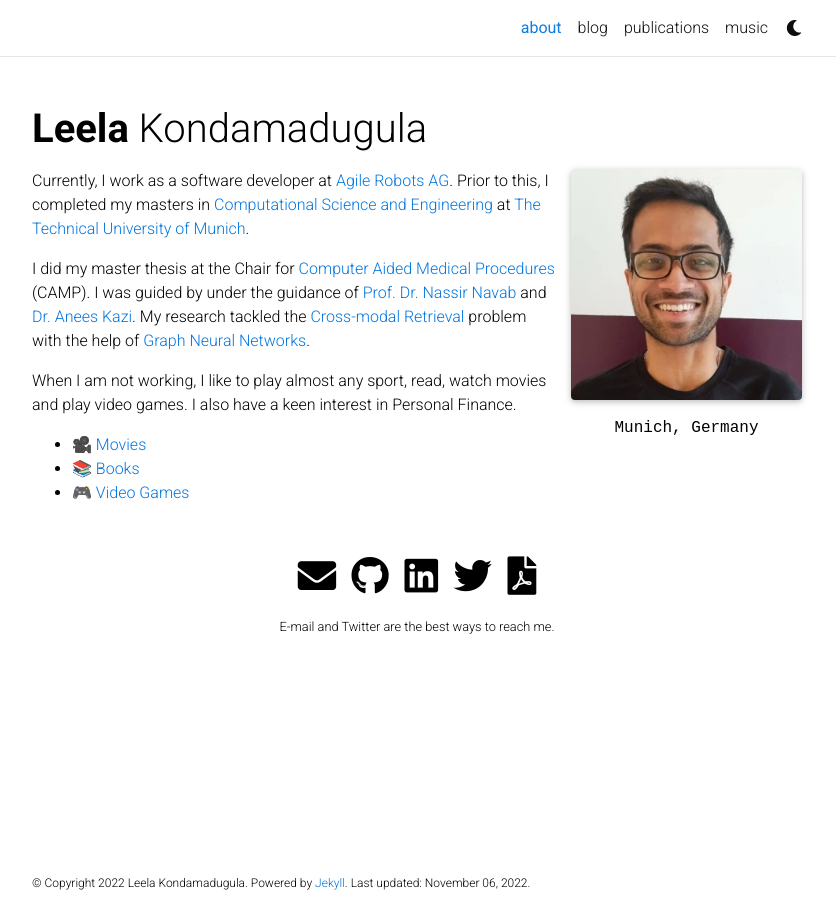
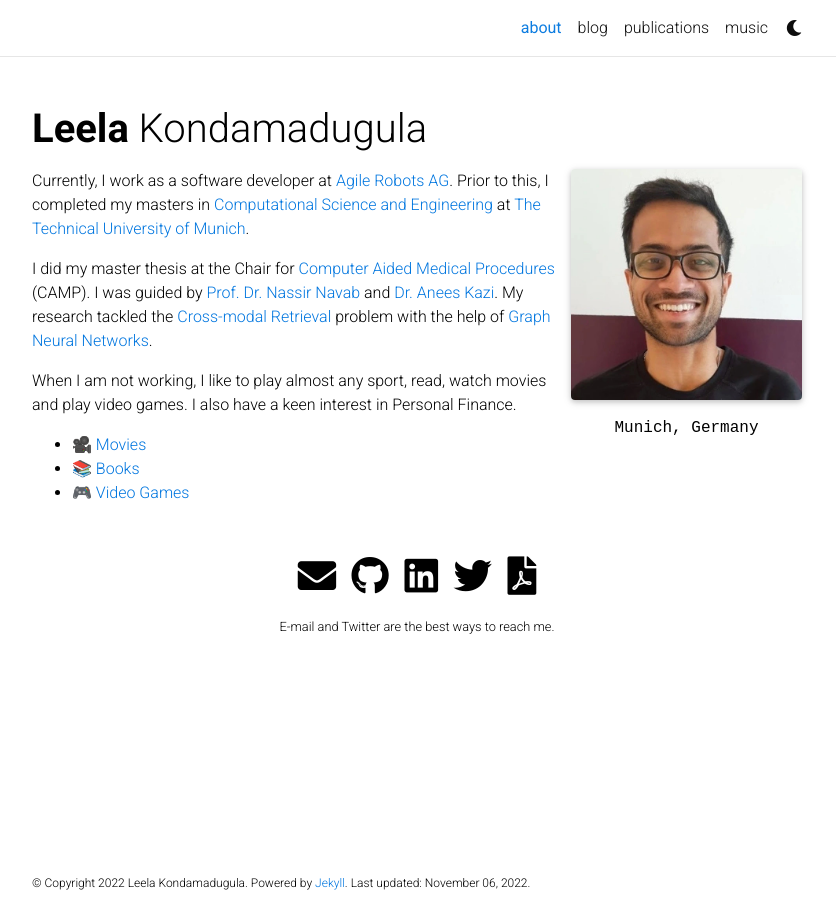
Before and after one commit to masaaldosey/masaaldosey.github.io, a Jekyll site: the page built from _pages/about.md, in a window 1280 px wide. Shown: the whole page, without its empty margins (223-1059 px from the left). Built offline with Jekyll 4.4.1, drawn with Linux system fonts in a browser that asks for light colours; full-size pictures stand in for the smaller copies a plugin makes; comment, search, counter and statistics services are not loaded; a style sheet for code colours, icons or effects is not loaded.

Commit message:
fixed gramar in about.md

```diff
--- a/_pages/about.md
+++ b/_pages/about.md
@@ -18,7 +18,7 @@ social: true  # includes social icons at the bottom of the page
 
 Currently, I work as a software developer at [Agile Robots AG](https://www.agile-robots.com/){:target="\_blank"}. Prior to this, I completed my masters in [Computational Science and Engineering](https://www.in.tum.de/in/fuer-studieninteressierte/master-studiengaenge/computational-science-and-engineering/){:target="\_blank"} at [The Technical University of Munich](https://www.tum.de/){:target="\_blank"}.
 
-I did my master thesis at the Chair for [Computer Aided Medical Procedures](https://www.cs.cit.tum.de/camp/start/){:target="\_blank"} (CAMP). I was guided by under the guidance of [Prof. Dr. Nassir Navab](https://www.cs.cit.tum.de/camp/members/cv-nassir-navab/nassir-navab/){:target="\_blank"} and [Dr. Anees Kazi](https://www.cs.cit.tum.de/camp/members/senior-research-scientists/anees-kazi/){:target="\_blank"}. My research tackled the [Cross-modal Retrieval](https://paperswithcode.com/task/cross-modal-retrieval/codeless?page=6){:target="\_blank"} problem with the help of [Graph Neural Networks](https://en.wikipedia.org/wiki/Graph_neural_network){:target="\_blank"}.
+I did my master thesis at the Chair for [Computer Aided Medical Procedures](https://www.cs.cit.tum.de/camp/start/){:target="\_blank"} (CAMP). I was guided by [Prof. Dr. Nassir Navab](https://www.cs.cit.tum.de/camp/members/cv-nassir-navab/nassir-navab/){:target="\_blank"} and [Dr. Anees Kazi](https://www.cs.cit.tum.de/camp/members/senior-research-scientists/anees-kazi/){:target="\_blank"}. My research tackled the [Cross-modal Retrieval](https://paperswithcode.com/task/cross-modal-retrieval/codeless?page=6){:target="\_blank"} problem with the help of [Graph Neural Networks](https://en.wikipedia.org/wiki/Graph_neural_network){:target="\_blank"}.
 
 When I am not working, I like to play almost any sport, read, watch movies and play video games. I also have a keen interest in Personal Finance.
 
```
